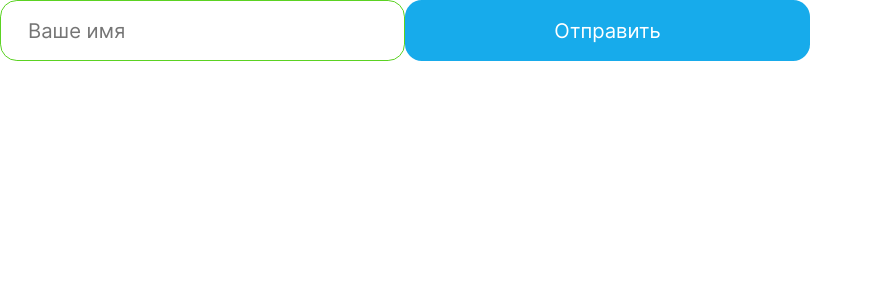
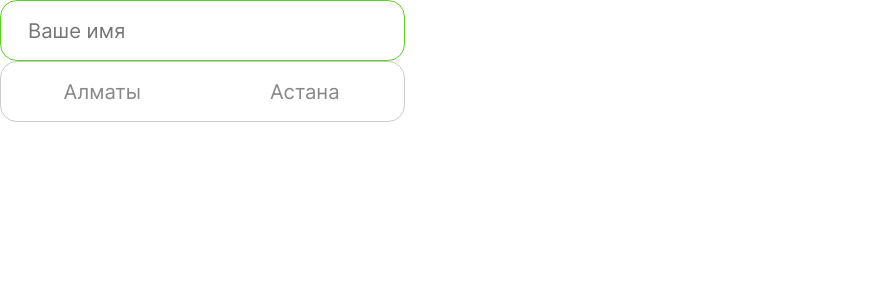
Before and after one commit to AkerkeMilano/request-app, a React (Create React App) app: page / in a window 1280 px wide. Shown: the top 300 px of the page, without its empty margins (0-873 px from the left). Built offline with nearby package versions, Linux system fonts and the light colour scheme.

Commit message:
Added radio btn and styles

```diff
--- a/src/App.tsx
+++ b/src/App.tsx
@@ -1,16 +1,23 @@
 import React from 'react';
-import { Button } from './components/Button/Button';
+import { SelectButton } from './components/SelectButton/SelectButton';
 import { Input } from './components/Input/Input';
-
 
 function App() {
   const onClick = () => {
-    console.log("click");
-  }
+    console.log('click');
+  };
   return (
     <div className="App">
-      <Input id="fefe33" name="name" label="Name" type="text" placeholder="Ваше имя" error={false} success={true}/>
-      <Button onClick={onClick}>Отправить</Button>
+      <Input
+        id="fefe33"
+        name="name"
+        label="Name"
+        type="text"
+        placeholder="Ваше имя"
+        error={false}
+        success={true}
+      />
+      <SelectButton />
     </div>
   );
 }
--- a/src/components/Button/Button.module.scss
+++ b/src/components/Button/Button.module.scss
@@ -7,4 +7,5 @@
     width: toRem(360);
     height: toRem(54);
     color: $white-color;
+    font-weight: 500;
 }
--- /dev/null
+++ b/src/components/RadioButton/RadioButton.module.scss
@@ -0,0 +1,26 @@
+@import '../../styles/variables.scss';
+@import '../../styles/functions.scss';
+
+.box {
+    width: toRem(180);
+    height: toRem(54);
+    display: flex;
+    align-items: center;
+    justify-content: center;
+    color: $grey-color;
+    &:hover {
+        color: $button-color;
+    }
+}
+
+input[type="radio"] {
+    display: none;
+    &:checked {
+        + .box {
+            background-color: $checked-color;
+            border-radius: toRem(15);
+            color: $button-color;
+            font-weight: 500;
+        }
+    }
+}
--- /dev/null
+++ b/src/components/RadioButton/RadioButton.tsx
@@ -0,0 +1,19 @@
+import styles from './RadioButton.module.scss';
+
+interface RadioProps {
+  value: string;
+  title: string;
+}
+export const RadioButton: React.FC<RadioProps> = ({
+  value,
+  title,
+}) => {
+  return (
+      <label>
+        <input type="radio" name="radio" value={value} className={styles.radioButton}/>
+        <div className={styles.box}>
+          <span>{title}</span>
+        </div>
+      </label>
+  );
+};
--- /dev/null
+++ b/src/components/SelectButton/SelectButton.module.scss
@@ -0,0 +1,13 @@
+@import '../../styles/variables.scss';
+@import '../../styles/functions.scss';
+
+.selectButton {
+    display: flex;
+    align-items: center;
+    width: toRem(360);
+    height: toRem(54);
+    background: $white-color;
+    border: 1px solid $light-grey-color;
+    border-radius: toRem(15);
+    overflow: hidden;
+}
--- /dev/null
+++ b/src/components/SelectButton/SelectButton.tsx
@@ -0,0 +1,14 @@
+import { RadioButton } from '../RadioButton/RadioButton';
+import styles from './SelectButton.module.scss';
+
+interface SelectProps {
+
+}
+export const SelectButton: React.FC<SelectProps> = () => {
+  return (
+    <div className={styles.selectButton}>
+        <RadioButton  value="almaty" title="Алматы"/>
+        <RadioButton  value="astana" title="Астана"/>
+    </div>
+  );
+};
--- a/src/styles/variables.scss
+++ b/src/styles/variables.scss
@@ -1,5 +1,6 @@
 $background-color: #C6C6C6;
 $button-color: #17ABEB;
+$checked-color: #CEF0FF;
 $white-color: #FFFFFF;
 $grey-color: #888888;
 $black-color: #000000;
```
